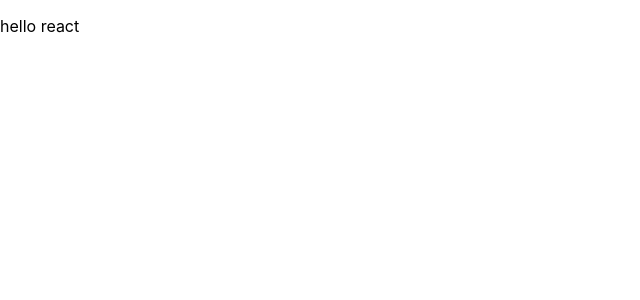
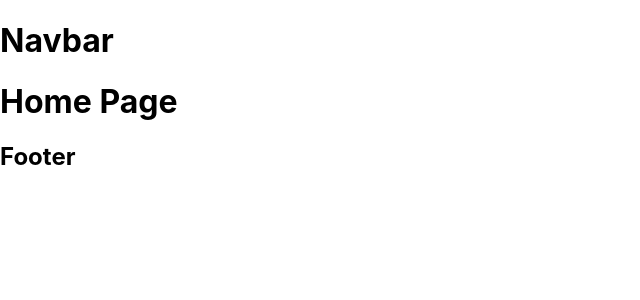
Before and after one commit to SELVA-Vida-Sin-Fronteras/website, a React (Create React App) app: page / in a window 1280 px wide. Shown: the top 300 px of the page, without its empty margins (0-640 px from the left). Built offline with nearby package versions, Linux system fonts and the light colour scheme.

Commit message:
create routes

```diff
--- a/package.json
+++ b/package.json
@@ -9,6 +9,7 @@
     "react": "^18.2.0",
     "react-dom": "^18.2.0",
     "react-router": "^6.3.0",
+    "react-router-dom": "^6.3.0",
     "react-scripts": "5.0.1",
     "web-vitals": "^2.1.4"
   },
--- a/src/App.js
+++ b/src/App.js
@@ -1,9 +1,17 @@
-import { BrowserRouter, Route, Routes} from 'react-router-dom'
-import './App.css';
+import { BrowserRouter, Routes, Route } from 'react-router-dom';
+import SharedLayout from './Routes/SharedLayout';
+import Home from './Routes/Home'
 
 function App() {
   return (
-    <p>hello react</p>
+    <BrowserRouter>
+      <Routes>
+        <Route path='/' element={<SharedLayout/>} >
+          <Route index element={<Home/>}/>
+        </Route>
+
+      </Routes>
+    </BrowserRouter>
   );
 }
 
--- /dev/null
+++ b/src/Routes/Home.jsx
@@ -0,0 +1,5 @@
+const Home = () => {
+  return <h1>Home Page</h1>;
+};
+
+export default Home;
--- /dev/null
+++ b/src/Routes/SharedLayout.jsx
@@ -0,0 +1,11 @@
+import { Outlet } from "react-router-dom";
+const SharedLayout = () => {
+  return (
+    <>
+      <h1>Navbar</h1>
+      <Outlet />
+      <h2>Footer</h2>
+    </>
+  );
+};
+export default SharedLayout;
```
Also changed, not shown: 1 other file (tests, documents, lock files or other folders).
